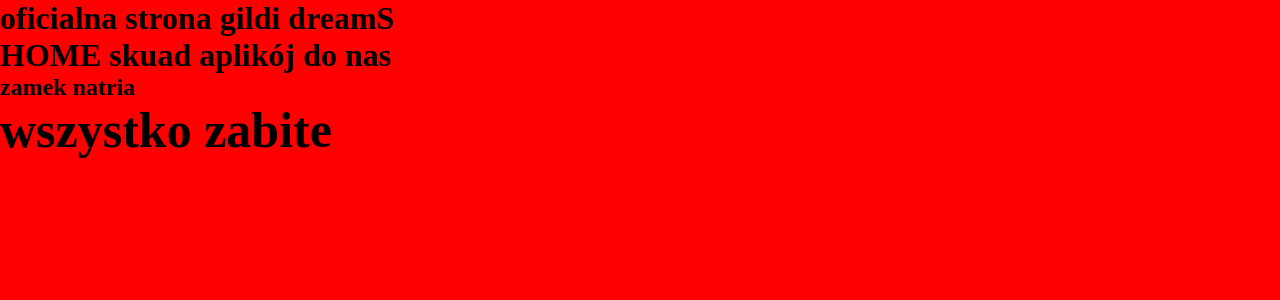
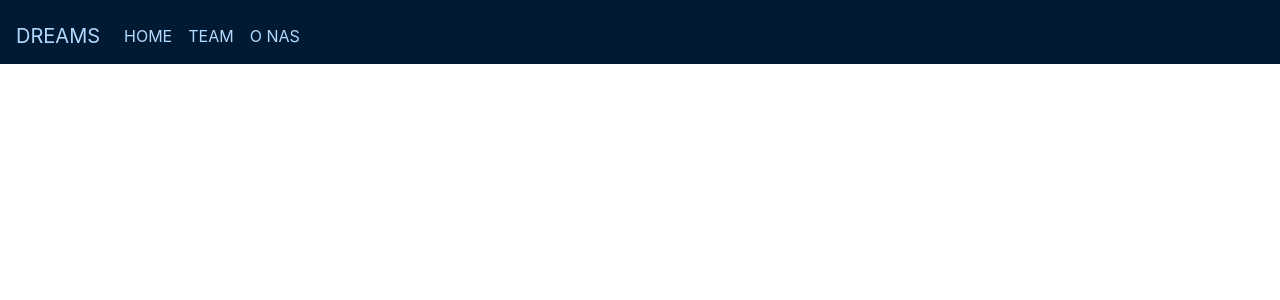
Before and after one commit to jerazmus/dreams-website, a Vue app in the folder dreams-website/: page / in a window 1280 px wide. Shown: the top 300 px of the page. Built offline with nearby package versions, Linux system fonts and the light colour scheme.

Commit message:
first version of navbar

```diff
--- a/dreams-website/public/index.html
+++ b/dreams-website/public/index.html
@@ -3,7 +3,7 @@
   <head>
     <meta charset="utf-8">
     <meta http-equiv="X-UA-Compatible" content="IE=edge">
-    <meta name="viewport" content="width=device-width,initial-scale=1.0">
+    <meta name="viewport" content="width=device-width, initial-scale=1, shrink-to-fit=no">
     <link rel="icon" href="<%= BASE_URL %>favicon.ico">
     <title><%= htmlWebpackPlugin.options.title %></title>
   </head>
--- a/dreams-website/src/App.vue
+++ b/dreams-website/src/App.vue
@@ -1,7 +1,7 @@
 <template>
   <div id="app">
+    <Navbar />
     <Home />
-    <Navbar />
     <Progress />
   </div>
 </template>
@@ -29,7 +29,6 @@ export default {
 #app {
   margin: 0;
   padding: 0;
-  background-color: red;
   height: 100vh;
 }
 </style>
--- a/dreams-website/src/components/Home.vue
+++ b/dreams-website/src/components/Home.vue
@@ -1,6 +1,6 @@
 <template>
   <div class="hello">
-    <h1>{{ msg }}</h1>
+
   </div>
 </template>
 
--- a/dreams-website/src/components/Navbar.vue
+++ b/dreams-website/src/components/Navbar.vue
@@ -1,6 +1,18 @@
 <template>
-  <div class="hello">
-    <h1 class="first">{{ msg }}</h1>
+  <div id="navbar">
+    <b-navbar toggleable="lg">
+      <b-navbar-brand href="#">DREAMS</b-navbar-brand>
+
+      <b-navbar-toggle target="nav-collapse"></b-navbar-toggle>
+
+      <b-collapse id="nav-collapse" is-nav>
+        <b-navbar-nav>
+          <b-nav-item href="#">HOME</b-nav-item>
+          <b-nav-item href="#">TEAM</b-nav-item>
+          <b-nav-item href="#">O NAS</b-nav-item>
+        </b-navbar-nav>
+      </b-collapse>
+    </b-navbar>
   </div>
 </template>
 
@@ -9,7 +21,7 @@ export default {
   name: 'Navbar',
   data() {
     return {
-      msg: "HOME skuad aplikój do nas",
+
     }
   },
 
@@ -18,4 +30,19 @@ export default {
 
 <!-- Add "scoped" attribute to limit CSS to this component only -->
 <style scoped>
+#navbar {
+  /* background-color: #003366; */
+  background-color: #001a33;
+  /* height: 10vh; */
+  padding-top: 1vh;
+}
+
+.navbar-light .navbar-nav .nav-link, .navbar-light .navbar-brand {
+  color: #b3d9ff;
+}
+
+.navbar-light .navbar-nav .nav-link {
+  align-items: right;
+}
+
 </style>
--- a/dreams-website/src/components/Progress.vue
+++ b/dreams-website/src/components/Progress.vue
@@ -1,7 +1,5 @@
 <template>
   <div class="hello">
-    <h2>{{ msg2 }}</h2>
-    <h1 class="first">{{ msg }}</h1>
   </div>
 </template>
 
```
Also changed, not shown: dreams-website/src/main.js (+8 -0 lines).
